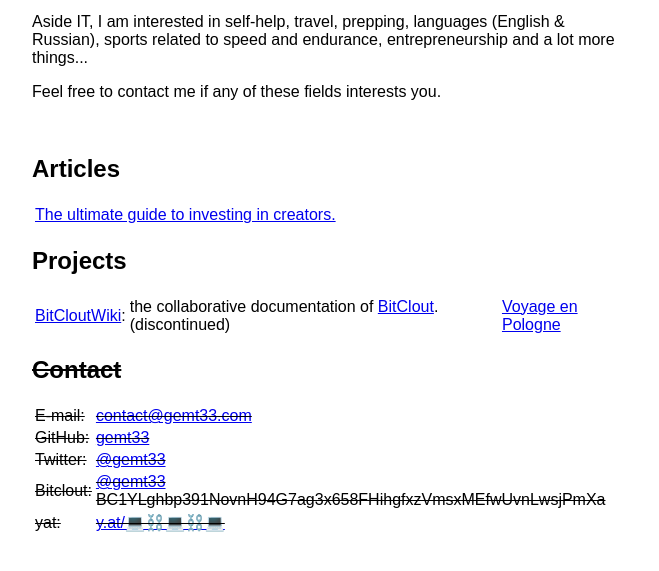
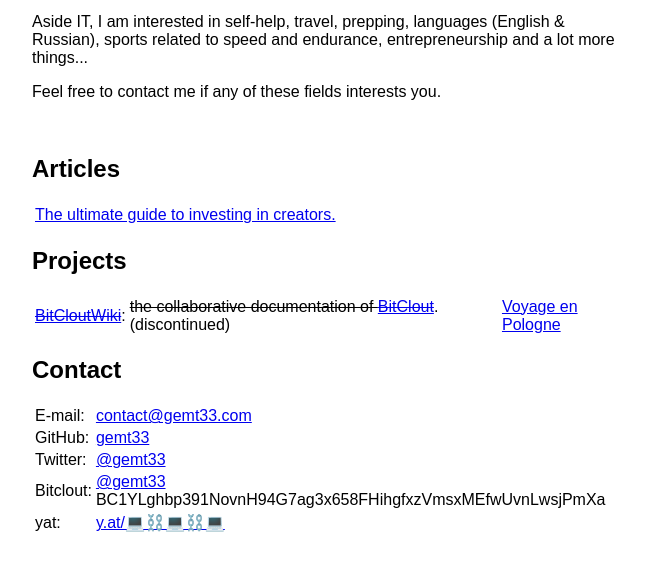
Before and after one commit to gemt33/gemt33.github.io, a plain HTML site: page index.html in a window 1280 px wide. Shown: the part 119-690 px from the top of the page, without its empty margins (308-967 px from the left). Drawn offline with Linux system fonts and the light colour scheme.

Commit message:
Update index.html

```diff
--- a/index.html
+++ b/index.html
@@ -59,8 +59,8 @@
 
 <table>
   <tr>
-    <s><td><a href="https://bitcloutwiki.org" target="_blank" rel="noopener noreferrer">BitCloutWiki</a>:</td>
-    <td>the collaborative documentation of <a href="https://bitclout.com" target="_blank" rel="noopener noreferrer">BitClout</a></s>. (discontinued)</td>
+    <td><a href="https://bitcloutwiki.org" target="_blank" rel="noopener noreferrer"><s>BitCloutWiki</s></a>:</td>
+    <td><s>the collaborative documentation of </s><a href="https://bitclout.com" target="_blank" rel="noopener noreferrer"><s>BitClout</s></a>. (discontinued)</td>
     <td><a href="https://t.me/s/gemtPoland" target="_blank" rel="noopener noreferrer">Voyage en Pologne</a></td>
   </tr>
 </table>
```
